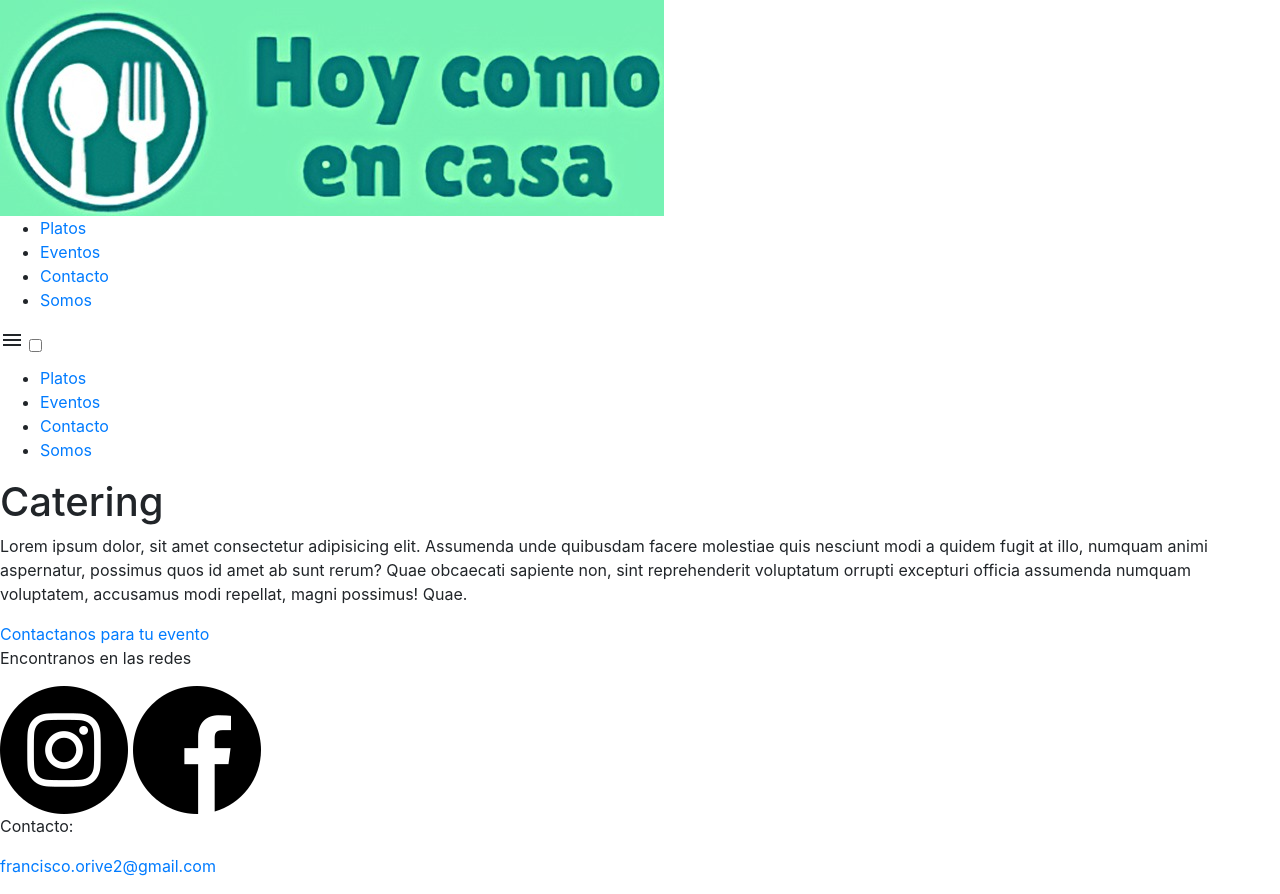
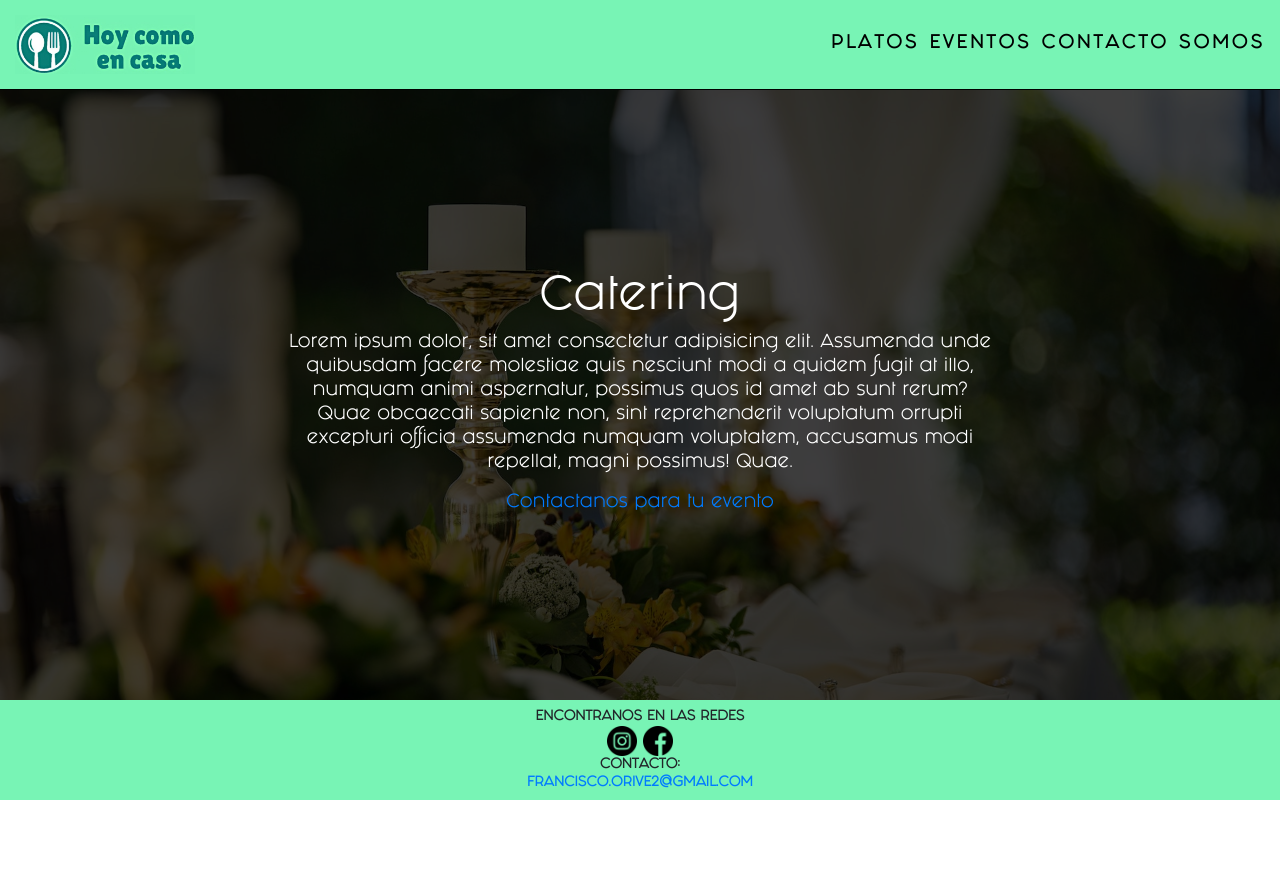
Before and after one commit to gesmt0ne/Proyecto-fin, a plain HTML site: page pages/eventos.html in a window 1280 px wide. After the commit the page ends 800 px from the top, so only its background shows below. Drawn offline with nearby package versions, Linux system fonts and the light colour scheme; the site is published under a folder, as on GitHub Pages, so addresses that start at the root find nothing.

Commit message:
Arregle error link css

```diff
--- a/css/estilos-compartidos.css
+++ b/css/estilos-compartidos.css
@@ -326,6 +326,7 @@ form{
 
 main.somos{
     text-align: center;
+    padding:20px
   }
 
 
--- a/pages/eventos.html
+++ b/pages/eventos.html
@@ -9,7 +9,7 @@
     <script src="https://cdn.jsdelivr.net/npm/popper.js@1.12.9/dist/umd/popper.min.js" integrity="sha384-ApNbgh9B+Y1QKtv3Rn7W3mgPxhU9K/ScQsAP7hUibX39j7fakFPskvXusvfa0b4Q" crossorigin="anonymous"></script>
     <script src="https://cdn.jsdelivr.net/npm/bootstrap@4.0.0/dist/js/bootstrap.min.js" integrity="sha384-JZR6Spejh4U02d8jOt6vLEHfe/JQGiRRSQQxSfFWpi1MquVdAyjUar5+76PVCmYl" crossorigin="anonymous"></script>
     <link rel="stylesheet" href="https://fonts.googleapis.com/css2?family=Material+Symbols+Outlined:opsz,wght,FILL,GRAD@48,400,0,0" />
-    <link rel="stylesheet" href="/css/estilos-compartidos.css">
+    <link rel="stylesheet" href="../css/estilos-compartidos.css">
     <title>Eventos</title>
 </head>
 <body>
```
